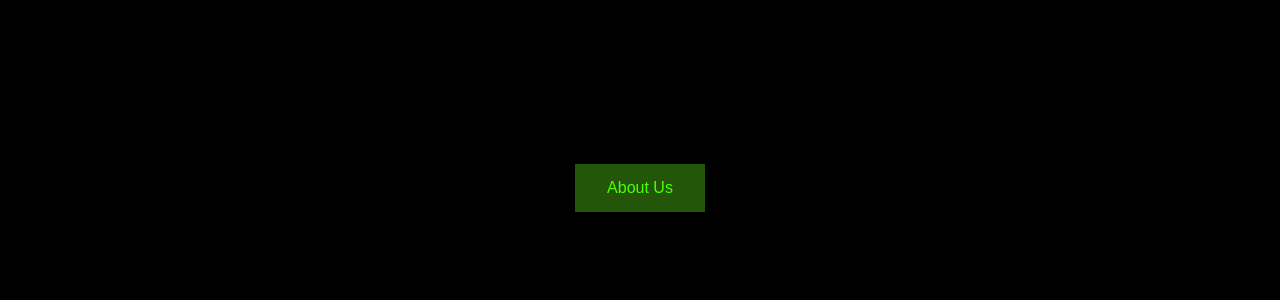
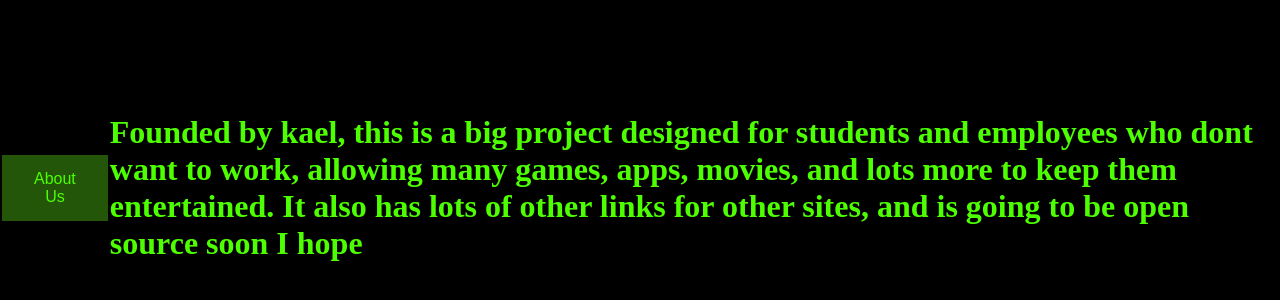
Before and after one commit to bro-fell-off-scull-emoji/community-college-tuition, a plain HTML site: page index.html in a window 1280 px wide. Shown: the part 212-512 px from the top of the page. Drawn offline with Linux system fonts and the light colour scheme.

Commit message:
Update index.html

```diff
--- a/index.html
+++ b/index.html
@@ -10,6 +10,7 @@
   background-color: #000000;
   font-family: 'consolas', monospace, Courier,;
   margin: 0;
+  color:#4dff00;
     height: 100vh;
     display: flex;
     justify-content: center;
@@ -41,3 +42,4 @@
     <a href="about.html">
   <button>About Us</button>
 </a>
+<h1>Founded by kael, this is a big project designed for students and employees who dont want to work, allowing many games, apps, movies, and lots more to keep them entertained. It also has lots of other links for other sites, and is going to be open source soon I hope</h1>
```
